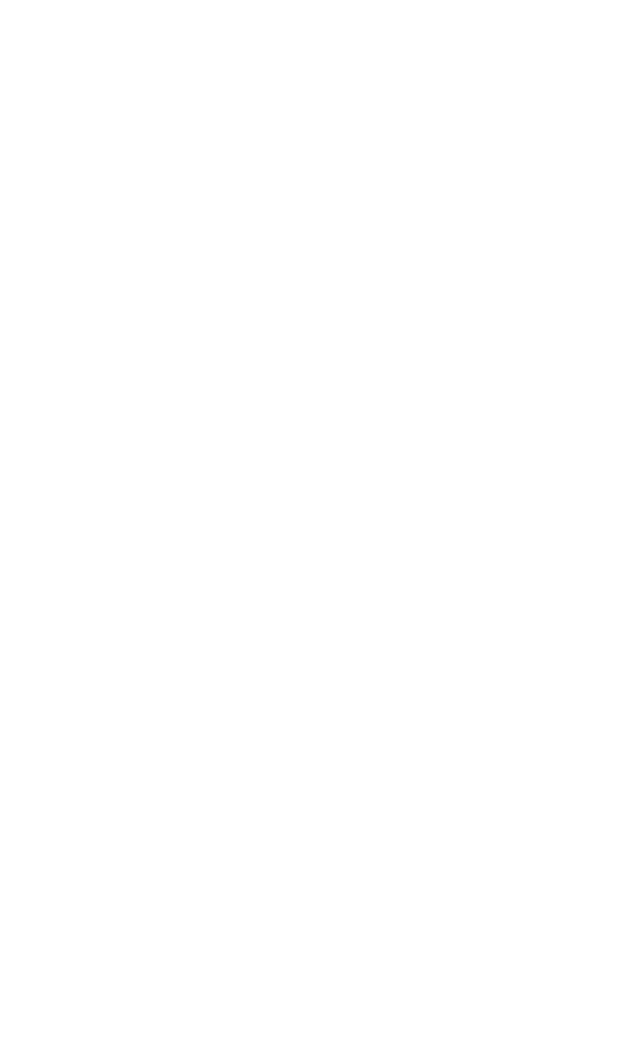
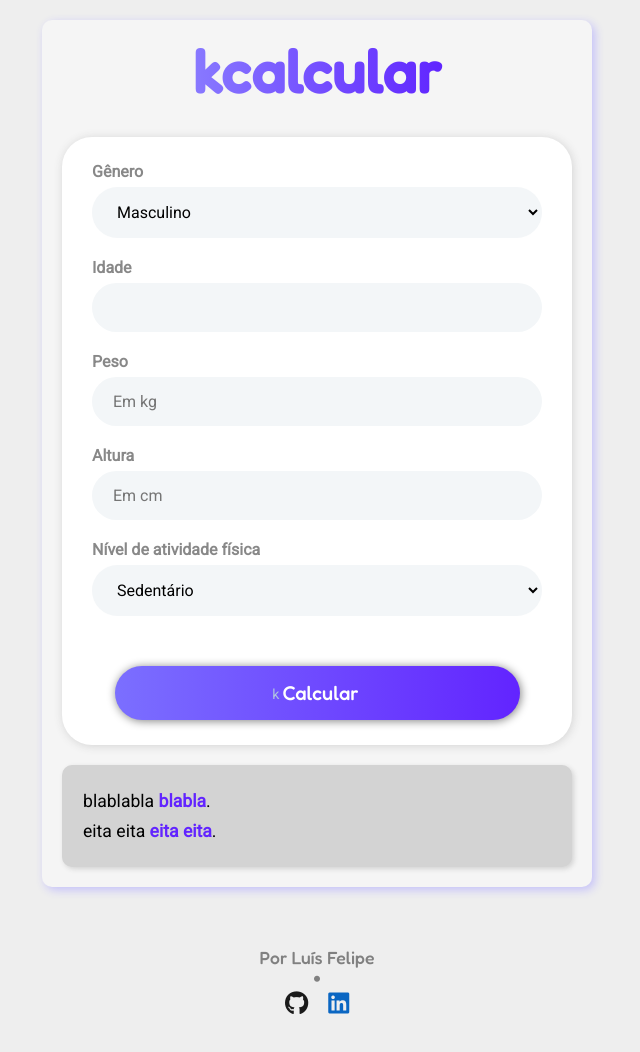
Before and after one commit to Felipstein/kcalcular, a website: page index.html in a window 1280 px wide. Shown: the whole page, without its empty margins (323-963 px from the left). Before the commit the page ends 800 px from the top, so only its background shows below. Drawn offline with Linux system fonts and the light colour scheme.

Commit message:
Página estilizada

```diff
--- /dev/null
+++ b/assets/styles/style.css
@@ -0,0 +1,187 @@
+@import url('https://fonts.googleapis.com/css2?family=Fredoka:wght@400;500&family=Roboto&display=swap');
+
+* {
+    box-sizing: border-box;
+    -webkit-box-sizing: border-box;
+    -moz-box-sizing: border-box;
+    margin: 0;
+    padding: 0;
+    font-family: 'Roboto', sans-serif;
+}
+
+body {
+    background-color: #eee;
+}
+
+.content {
+    width: 550px;
+    margin: 20px auto;
+    padding: 15px 20px;
+    background-color: #f5f5f5;
+    border-radius: 10px;
+    box-shadow: 3px 3px 10px #c4c0fa;
+    transition: box-shadow 0.1s ease-in;
+}
+
+.content:hover {
+    box-shadow: 3px 3px 15px #b4aeff;
+}
+
+.logo {
+    user-select: none;
+    cursor: default;
+    margin-bottom: 30px;
+}
+
+.gradient {
+    width: 60%;
+    margin: auto;
+    text-align: center;
+    font-size: 30px;
+    background-image: linear-gradient(90deg, #8d83ff 0%, #5c1cff 100%);
+    background-clip: text;
+    -moz-background-clip: text;
+    -webkit-background-clip: text;
+    -webkit-text-fill-color: transparent;
+}
+
+.gradient h1 {
+    font-family: 'Fredoka', sans-serif;
+    font-weight: bolder;
+}
+
+.form-container {
+    background-color: white;
+    border-radius: 30px;
+    padding: 25px 30px;
+    box-shadow: 1px 1px 10px lightgray;
+}
+
+.form-container form {
+    display: flex;
+    flex-direction: column;
+    gap: 20px;
+}
+
+.form-set {
+    display: flex;
+    flex-direction: column;
+}
+
+.form-set label {
+    margin-bottom: 6px;
+    color: #888;
+    font-weight: bolder;
+}
+
+.form-set input,
+.form-set select {
+    font-size: 16px;
+    padding: 14px 20px;
+    border-radius: 50px;
+    border: 1px solid transparent;
+    background-color: rgb(243, 246, 248);
+    transition: border-color 0.2s ease-in;
+}
+
+.form-set input:focus,
+.form-set select:focus {
+    border-color: #5c1cff;
+    outline: 0;
+}
+
+.form-set:last-child {
+    margin-top: 30px;
+}
+
+.form-set button {
+    font-size: 20px;
+    font-weight: 500;
+    font-family: 'Fredoka';
+    color: white;
+    background-image: linear-gradient(90deg, #7b6fff 0%, #6224ff 100%);
+    border: none;
+    border-radius: 50px;
+    padding: 15px 20px;
+    width: 90%;
+    margin: auto;
+    box-shadow: 1px 1px 10px gray;
+}
+
+.form-set button:hover,
+.form-set button:focus {
+    background-image: linear-gradient(90deg, #b6afff 0%, #6224ff 100%);
+    outline: 0;
+}
+
+.form-set button:active {
+    box-shadow: 1px 1px 5px black;
+}
+
+.form-set button span {
+    font-size: 0.7em;
+    color: lightsteelblue;
+    position: relative;
+    bottom: 1px;
+    right: 3px;
+}
+
+.result-container {
+    width: 100%;
+    margin: 20px auto 5px auto;
+    background-color: lightgray;
+    padding: 20px 20px;
+    border-radius: 10px;
+    border: 1px solid transparent;
+    box-shadow: 2px 2px 5px #d3d3d3;
+    transition: border-color 0.2s ease-in-out;
+    font-size: 1.1em;
+    line-height: 30px;
+}
+
+.result-container:hover {
+    border-color: #7b6fff;
+}
+
+.result-container ul {
+    list-style: none;
+}
+
+.result-container ul li strong {
+    color: #6224ff;
+}
+
+footer {
+    display: flex;
+    flex-direction: column;
+    align-items: center;
+    margin: 60px 0 40px 0;
+    gap: 8px;
+    color: gray;
+}
+
+.by p {
+    font-family: 'Fredoka', sans-serif;
+    font-size: 1.1em;
+    font-weight: 500;
+}
+
+#separator {
+    font-size: 0.1em;
+}
+
+.contacts {
+    display: flex;
+    flex-direction: row;
+    gap: 20px;
+    font-size: 1.5em;
+    text-decoration: none;
+}
+
+#github {
+    color: #1a1a1a;
+}
+
+#linkedin {
+    color: #0a66c2;
+}
--- a/index.html
+++ b/index.html
@@ -1,12 +1,87 @@
 <!DOCTYPE html>
-<html lang="en">
+<html lang="pt-br">
 <head>
     <meta charset="UTF-8">
     <meta http-equiv="X-UA-Compatible" content="IE=edge">
     <meta name="viewport" content="width=device-width, initial-scale=1.0">
     <title>kcalcular</title>
+
+    <link rel="stylesheet" href="/assets/styles/style.css">
+    <script src="https://kit.fontawesome.com/0c13b055a7.js" crossorigin="anonymous"></script>
 </head>
 <body>
 
+    <main class="content">
+        <header class="logo">
+            <div class="gradient">
+                <h1>kcalcular</h1>
+            </div>
+        </header>
+
+        <div class="form-container">
+            <form id="form">
+                <div class="form-set">
+                    <label for="gender">Gênero</label>
+                    <select id="gender">
+                        <option value="masculine">Masculino</option>
+                        <option value="feminine">Feminino</option>
+                    </select>
+                </div>
+                <div class="form-set">
+                    <label for="age">Idade</label>
+                    <input type="number" id="age">
+                </div>
+                <div class="form-set">
+                    <label for="weight">Peso</label>
+                    <input type="number" id="weight" placeholder="Em kg">
+                </div>
+                <div class="form-set">
+                    <label for="height">Altura</label>
+                    <input type="number" id="height" placeholder="Em cm">
+                </div>
+                <div class="form-set">
+                    <label for="activity_level">Nível de atividade física</label>
+                    <select id="activity_level">
+                        <option value="1.2">Sedentário</option>
+                        <option value="1.375">Pouca atividade</option>
+                        <option value="1.55">Atividade moderada</option>
+                        <option value="1.725">Atividade intensa</option>
+                        <option value="1.9">Atividade muito intensa</option>
+                        <option value="3.7">Saitama</option> <!-- Não leve isso a sério! -->
+                    </select>
+                </div>
+
+                <div class="form-set">
+                    <button type="submit"><span>k</span>Calcular</button>
+                </div>
+            </form>
+        </div>
+        <div class="result-container" id="results">
+            <ul>
+                <li>
+                    blablabla <strong>blabla</strong>.
+                </li>
+                <li>
+                    eita eita <strong>eita eita</strong>.
+                </li>
+            </ul>
+        </div>
+    </main>
+
+    <footer>
+        <div class="by">
+            <p>Por Luís Felipe</p>
+        </div>
+        <i class="fa-solid fa-circle" id="separator"></i>
+        <div class="contacts">
+            <a href="https://github.com/Felipstein" target="_blank" id="github">
+                <i class="fa-brands fa-github"></i>
+            </a>
+            <a href="https://www.linkedin.com/in/lu%C3%ADs-felipe-oliveira-reginaldo-44321a203/" target="_blank" id="linkedin">
+                <i class="fa-brands fa-linkedin"></i>
+            </a>
+        </div>
+    </footer>
+
 </body>
 </html>
```
Also changed, not shown: README.md.
